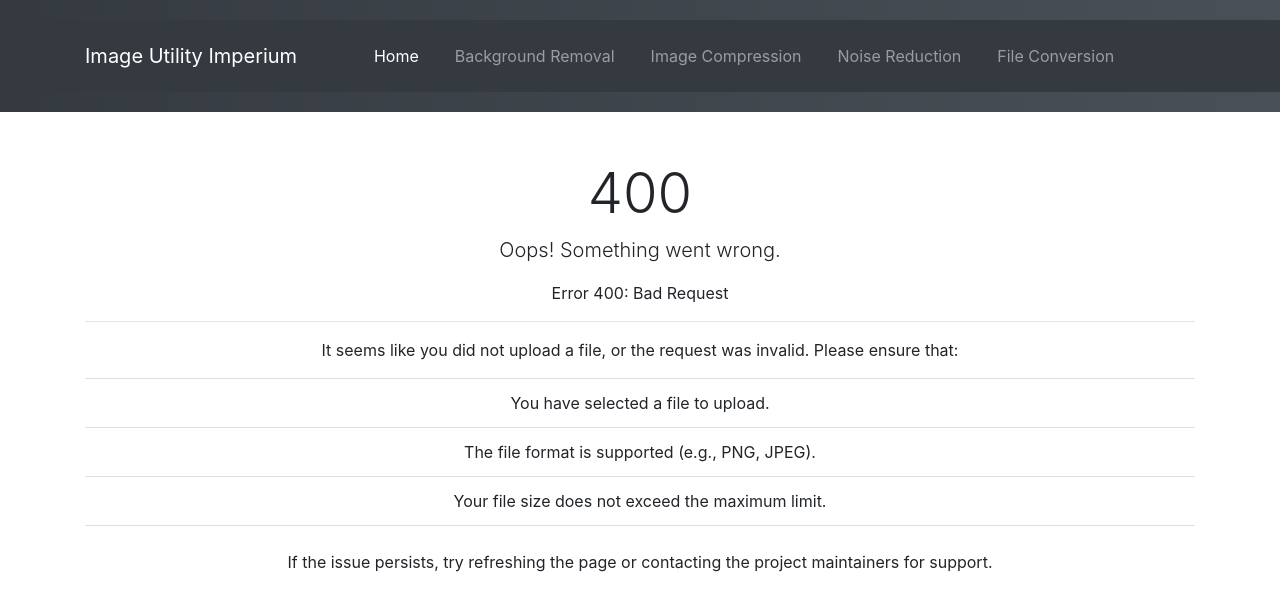
After one commit to intelligent-username/Photo-Utility-Imperium, a Flask app: template templates/400.html in a window 1280 px wide. The commit adds this page. Shown: the top 607 px of the page. Run offline with Flask 3, Linux system fonts and the light colour scheme; the template is opened without the code that fills it, so the values that code supplies are empty; some libraries are stand-ins or nearby versions.

Commit message:
FINISHED all features (for now), fixed a bunch of bugs

```diff
--- a/app.py
+++ b/app.py
@@ -8,7 +8,6 @@ import os
 import io
 
 from flask import Flask, render_template, request, send_file
-from perspective_fixer import unwarp, order_points
 
 app = Flask(__name__)
 
@@ -42,6 +41,7 @@ def sample_page3():
 def sample_page4():
     return render_template('Pages/page4.html')
 
+# Page 1
 @app.route('/process_background_removal', methods=['POST'])
 def process_background_removal():
     if 'file' not in request.files:
@@ -57,6 +57,7 @@ def process_background_removal():
 
     return send_file(processed_io, mimetype='image/png')
 
+# Page 2
 @app.route('/process_compression', methods=['POST'])
 def process_compression():
     if 'file' not in request.files:
@@ -72,46 +73,69 @@ def process_compression():
     compressed_io = io.BytesIO()
 
     # Compress and save to in-memory buffer
-    img.save(compressed_io, format='JPEG', quality=50)  # Compression to 50% quality
+    img.save(compressed_io, format='JPEG', quality=50)  # Compression to 50% quality, change quantity later (or allow customization)?
     compressed_io.seek(0)
 
     # Return the compressed image as a response
     return send_file(compressed_io, mimetype='image/jpeg')
 
-# Convert PIL image to OpenCV format
-def pil_to_cv2(pil_image):
-    return cv2.cvtColor(np.array(pil_image), cv2.COLOR_RGB2BGR)
-
-# Convert OpenCV image to PIL format
-def cv2_to_pil(cv2_image):
-    return Image.fromarray(cv2.cvtColor(cv2_image, cv2.COLOR_BGR2RGB))
-
-@app.route('/process_perspective_fix', methods=['POST'])
-def process_perspective_fix():
+# Page 3
+@app.route('/process_image_cleaning', methods=['POST'])
+def process_image_cleaning():
     if 'file' not in request.files:
         return 'No file uploaded', 400
 
     file = request.files['file']
+    img = Image.open(file.stream)
+
+    # Convert the image to OpenCV format
+    cv_img = pil_to_cv2(img)
+
+    # Apply Gaussian Blur to reduce noise
+    cleaned_img = cv2.GaussianBlur(cv_img, (5, 5), 0)
+
+    # Convert back to PIL for output
+    cleaned_pil_img = cv2_to_pil(cleaned_img)
+
+    processed_io = io.BytesIO()
+    cleaned_pil_img.save(processed_io, format='PNG')
+    processed_io.seek(0)
+
+    return send_file(processed_io, mimetype='image/png')
+
+# Page 4
+@app.route('/process_image_conversion', methods=['POST'])
+def process_image_conversion():
+    if 'file' not in request.files or 'output_format' not in request.form:
+        return 'File or format not provided', 400
+
+    file = request.files['file']
+    output_format = request.form['output_format'].upper()  # Ensure uppercase (e.g., 'JPEG', 'PNG')
 
     try:
         img = Image.open(file.stream)
 
-        cv_img = pil_to_cv2(img)
+        # Convert image to the desired format and save it to a byte buffer
+        processed_io = io.BytesIO()
+        img.save(processed_io, format=output_format)
+        processed_io.seek(0)
 
-        fixed_img = unwarp(cv_img)
+        return send_file(processed_io, mimetype=f'image/{output_format.lower()}')
 
-        fixed_pil_img = cv2_to_pil(fixed_img)
-
-        fixed_io = io.BytesIO()
-        fixed_pil_img.save(fixed_io, format='JPEG')
-        fixed_io.seek(0)
-
-        return send_file(fixed_io, mimetype='image/jpeg')
-
+    except IOError:
+        return 'Error: File format not supported or invalid image', 400
     except Exception as e:
-        print(f"Error processing perspective fix: {e}")
+        print(f"Error processing image conversion: {e}")
         return 'Error processing image', 500
 
+# Helpers & Error Handlers
+
+# Not used rn but maybe later?
+def pil_to_cv2(pil_image):
+    return cv2.cvtColor(np.array(pil_image), cv2.COLOR_RGB2BGR)
+
+def cv2_to_pil(cv2_image):
+    return Image.fromarray(cv2.cvtColor(cv2_image, cv2.COLOR_BGR2RGB))
 
 @app.errorhandler(404)
 def not_found_error(error):
@@ -121,9 +145,14 @@ def not_found_error(error):
 def internal_error(error):
     return render_template('500.html'), 500
 
+@app.errorhandler(400)
+def bad_request(error):
+    return render_template('400.html'), 400
+
 @app.errorhandler(Exception)
 def handle_exception(e):
     return render_template('500.html'), 500
 
+
 if __name__ == '__main__':
     app.run(debug=True)
--- a/static/css/styles.css
+++ b/static/css/styles.css
@@ -7,7 +7,6 @@ body {
   flex-direction: column;
   min-height: 100vh;
   margin: 0;
-  padding: 0;
 }
 
 .navbar {
@@ -44,7 +43,7 @@ body {
 
 .hero {
   background-image: linear-gradient(to bottom, #333, #555);
-  background-size: 100% 300px;
+  background-size: cover;
   background-position: 0% 100%;
   height: 100vh;
   display: flex;
@@ -85,7 +84,7 @@ body {
   position: relative;
   margin-top: 20px;
   background-color: #f9f9f9;
-  transition: background-color 0.3s, border-color 0.3s;
+  transition: background-color 0.3s ease, border-color 0.3s ease;
 }
 
 .upload-area:hover {
@@ -106,6 +105,7 @@ body {
   width: 100%;
   height: 100%;
   cursor: pointer;
+  outline: 2px solid #007bff;
 }
 
 .upload-area, #image-preview, #result {
@@ -138,6 +138,7 @@ body {
 .btn-primary:hover {
   background-color: #0056b3;
   border-color: #0056b3;
+  cursor: pointer;
 }
 
 /* Image Styling */
@@ -148,6 +149,7 @@ body {
 }
 
 @media (max-width: 767px) {
+
   .upload-area {
       text-align: center;
   }
@@ -155,6 +157,16 @@ body {
   #image-preview, #result {
       text-align: center;
   }
+
+  .navbar ul {
+    flex-direction: column;
+    align-items: center;
+  }
+  .navbar li {
+    margin-right: 0;
+    margin-bottom: 10px;
+  }
+
 }
 
 /* Heading Styles */
@@ -179,5 +191,5 @@ footer {
   padding: 20px 0;
   text-align: center;
   width: 100%;
-  margin-top: auto;
+  margin-top: 20px;
 }
--- a/static/js/scripts.js
+++ b/static/js/scripts.js
@@ -6,8 +6,10 @@ document.addEventListener('DOMContentLoaded', function() {
     const downloadBtn = document.getElementById('download-btn');
     const imagePreviewContainer = document.getElementById('image-preview');
     const resultContainer = document.getElementById('result');
+    const formatSelect = document.getElementById('formatSelect');
     const page = document.body.getAttribute('data-page');  // Detect which page we are on
 
+    // Drag-and-drop handling
     uploadArea.addEventListener('dragover', function(e) {
         e.preventDefault();
         uploadArea.classList.add('dragging');
@@ -19,17 +21,15 @@ document.addEventListener('DOMContentLoaded', function() {
 
     uploadArea.addEventListener('drop', function(e) {
         e.preventDefault();
+        uploadArea.classList.remove('dragging');
         const file = e.dataTransfer.files[0];
         handleFile(file);
     });
 
+    // File input handling
     fileInput.addEventListener('change', function() {
         const file = fileInput.files[0];
         handleFile(file);
-    });
-
-    uploadArea.addEventListener('click', function() {
-        fileInput.click();
     });
 
     // Function to handle the file upload and preview
@@ -44,38 +44,34 @@ document.addEventListener('DOMContentLoaded', function() {
         reader.readAsDataURL(file);
 
         // Determine the appropriate route based on the page
-        if (page === 'page1') {
-            sendFileToBackend(file, '/process_background_removal');  // Background remover route
-        } else if (page === 'page2') {
-            sendFileToBackend(file, '/process_compression');  // Image compressor route
-        } else if (page === 'page3') {
-            sendFileToBackend(file, '/process_perspective_fix');  // Perspective fixer route
+        if (page === 'page4') {
+            const format = formatSelect.value;  // Get selected format
+            sendFileToBackend(file, '/process_image_conversion', { output_format: format });  // Image converter route
         }
     }
 
     // Function to send the file to the backend and handle the response
-    function sendFileToBackend(file, url) {
+    function sendFileToBackend(file, url, extraData = {}) {
         const formData = new FormData();
         formData.append('file', file);
+
+        // Append extra form data if provided
+        for (const key in extraData) {
+            formData.append(key, extraData[key]);
+        }
 
         fetch(url, {
             method: 'POST',
             body: formData
         })
-        .then(response => {
-            if (!response.ok) {
-                throw new Error('Error processing file');
-            }
-            return response.blob();  // Get the processed image blob
-        })
+        .then(response => response.blob())
         .then(blob => {
-            const fileURL = URL.createObjectURL(blob);  // Create a URL for the processed image
-            resultImage.src = fileURL;  // Display the processed image
+            const objectURL = URL.createObjectURL(blob);
+            resultImage.src = objectURL;  // Display the result image
             resultImage.style.display = 'block';
             resultContainer.style.display = 'block';  // Show the result container
-            downloadBtn.href = fileURL;
-            downloadBtn.setAttribute('download', 'processed_image.jpg');  // Set download filename
-            downloadBtn.style.display = 'inline-block';  // Show the download button
+            downloadBtn.href = objectURL;
+            downloadBtn.style.display = 'block';  // Show the download button
         })
         .catch(error => {
             console.error('Error:', error);
--- /dev/null
+++ b/templates/400.html
@@ -0,0 +1,24 @@
+{% extends "template.html" %}
+
+{% block title %}Bad Request (400){% endblock %}
+
+{% block content %}
+<div class="text-center">
+    <h1 class="display-4">400</h1>
+    <p class="lead">Oops! Something went wrong.</p>
+    <p>Error 400: Bad Request</p>
+    <hr>
+    <p>It seems like you did not upload a file, or the request was invalid. Please ensure that:</p>
+    <ul class="list-group list-group-flush">
+        <li class="list-group-item">You have selected a file to upload.</li>
+        <li class="list-group-item">The file format is supported (e.g., PNG, JPEG).</li>
+        <li class="list-group-item">Your file size does not exceed the maximum limit.</li>
+    </ul>
+    <br>
+    <p>If the issue persists, try refreshing the page or contacting the project maintainers for support.</p>
+    <img src="/static/media/400.gif" alt="400 Error Image" style="max-width: 400px; margin-top: 20px;">
+    <br><br>
+    <a href="/main" class="btn btn-primary">Go Back to Home</a>
+    <a href="/upload" class="btn btn-secondary">Try Again</a>
+</div>
+{% endblock %}
--- a/templates/404.html
+++ b/templates/404.html
@@ -1,6 +1,6 @@
 {% extends "template.html" %}
 
-{% block title %}Page Not Found{% endblock %}
+{% block title %}Page Not Found (404){% endblock %}
 
 {% block content %}
 <div class="text-center">
--- a/templates/500.html
+++ b/templates/500.html
@@ -1,6 +1,6 @@
 {% extends "template.html" %}
 
-{% block title %}Page Not Found{% endblock %}
+{% block title %}Page Not Found (505){% endblock %}
 
 {% block content %}
 <div class="text-center">
--- a/templates/Pages/main.html
+++ b/templates/Pages/main.html
@@ -13,8 +13,8 @@
         <div class="list-group">
           <a href="/page1" class="list-group-item list-group-item-action">Background Remover</a>
           <a href="/page2" class="list-group-item list-group-item-action">Image Compressor</a>
-          <a href="/page3" class="list-group-item list-group-item-action">Perspective Fixer</a>
-          <a href="/page4" class="list-group-item list-group-item-action">Page 4</a>
+          <a href="/page3" class="list-group-item list-group-item-action">Noise Reducer</a>
+          <a href="/page4" class="list-group-item list-group-item-action">Format Converter</a>
         </div>
       </div>
     </div>
--- a/templates/Pages/page1.html
+++ b/templates/Pages/page1.html
@@ -6,7 +6,7 @@
 {% block bodytag %} data-page="page1" {% endblock %}
 {% block content %}
 <div class="row">
-    <!-- Left Side: Upload Area -->
+    <!-- Left Side: Upload -->
     <div class="col-md-4">
         <h2>Background Remover</h2>
         <div class="upload-area" id="uploadfile">
@@ -18,7 +18,7 @@
         </div>
     </div>
 
-    <!-- Right Side: Image Preview and Result -->
+    <!-- Right side: preview & result -->
     <div class="col-md-8">
         <!-- Image Preview -->
         <div id="image-preview">
--- a/templates/Pages/page2.html
+++ b/templates/Pages/page2.html
@@ -18,7 +18,7 @@
         </div>
     </div>
 
-    <!-- Right Side: Image Preview and Result -->
+    <!-- Right Side: Image Preview & Result -->
     <div class="col-md-8">
         <!-- Image Preview -->
         <div id="image-preview" style="display: none;">
@@ -30,7 +30,6 @@
         <div id="result">
             <h4>Compressed Image:</h4>
             <img id="output" src="" alt="Compressed Image" class="img-fluid">
-            <!-- Download Button (Initially hidden) -->
             <a id="download-btn" href="" download class="btn btn-primary mt-3" style="display: none;">Download Image</a>
         </div>
 
--- a/templates/template.html
+++ b/templates/template.html
@@ -25,16 +25,16 @@
                   <a class="nav-link" href="/main">Home <span class="sr-only">(current)</span></a>
                 </li>
                 <li class="nav-item">
-                  <a class="nav-link" href="/page1">Background Remover</a>
+                  <a class="nav-link" href="/page1">Background Removal</a>
                 </li>
                 <li class="nav-item">
-                  <a class="nav-link" href="/page2">Image Compressor</a>
+                  <a class="nav-link" href="/page2">Image Compression</a>
                 </li>
                 <li class="nav-item">
-                  <a class="nav-link" href="/page3">Perspective Fixer</a>
+                  <a class="nav-link" href="/page3">Noise Reduction</a>
                 </li>
                 <li class="nav-item">
-                  <a class="nav-link" href="/page4">Page 4</a>
+                  <a class="nav-link" href="/page4">File Conversion</a>
                 </li>
               </ul>
             </div>
```
Also changed, not shown: perspective_fixer.py (deleted, +0 -68 lines), templates/Pages/page3.html (+7 -8 lines), templates/Pages/page4.html (+45 -3 lines), README.md.
